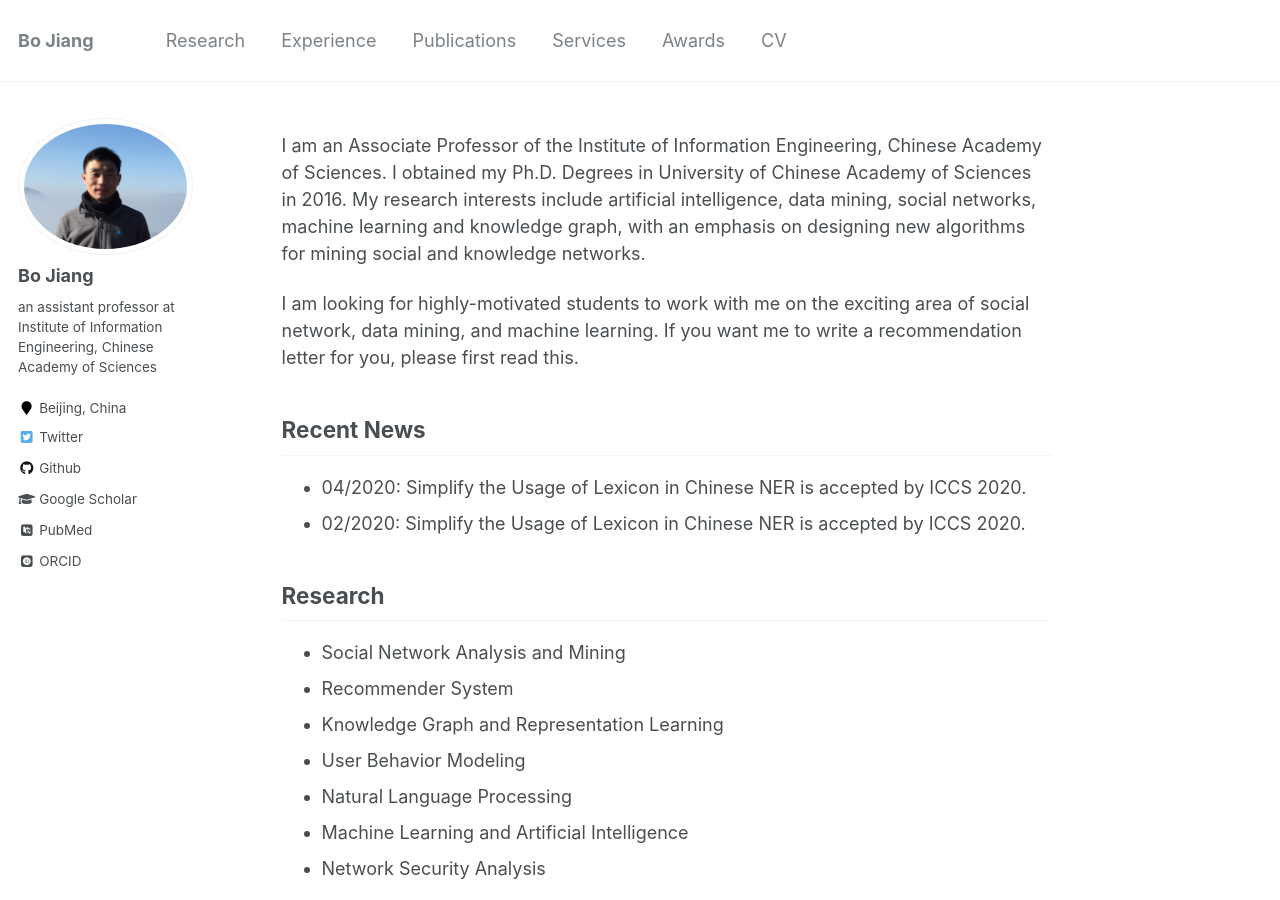
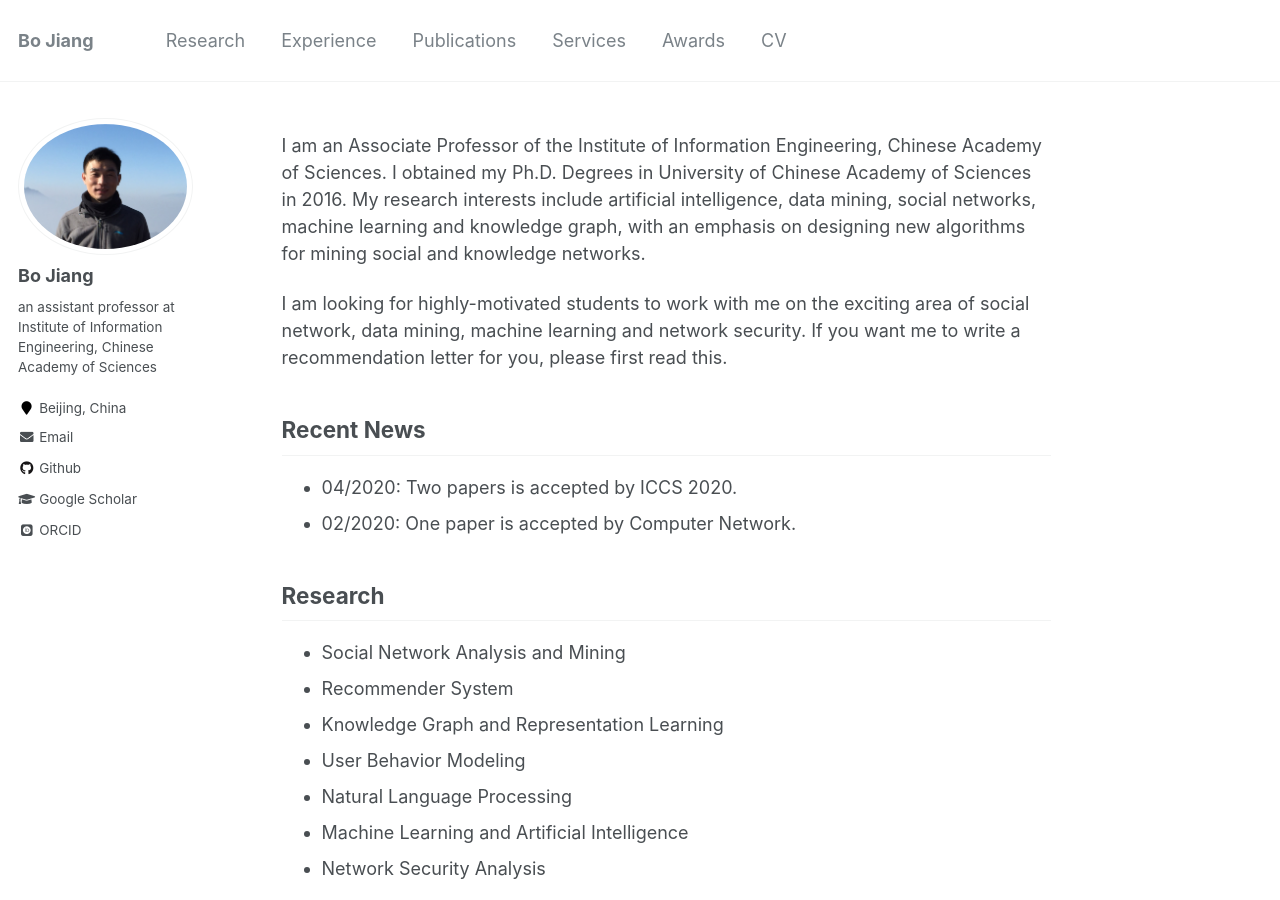
Before and after one commit to Gingber/gingber.github.io, a Jekyll site: the page built from _pages/about.md, in a window 1280 px wide and 900 px high. Built offline with Jekyll 4.4.1, drawn with Linux system fonts in a browser that asks for light colours; some web fonts are replaced; part of the change alters nothing that is shown.

Commit message:
forth commit

```diff
--- a/_config.yml
+++ b/_config.yml
@@ -10,8 +10,8 @@ locale                   : "en-US"
 title                    : "Bo Jiang"
 title_separator          : "-"
 name                     : &name "Bo Jiang"
-description              : &description "personal description"
-url                      : https://Gingber.github.io # the base hostname & protocol for your site e.g. "https://mmistakes.github.io" https://academicpages.github.io
+description              : &description "Assistant Professor \n\ Institute of Information Engineering, Chinese Academy of Sciences"
+url                      : https://Gingber.github.io # the base hostname & protocol for your site e.g. "https://mmistakes.github.io"  http://127.0.0.1:4000
 baseurl                  : "" # the subpath of your site, e.g. "/blog"
 repository               : "Gingber/Gingber.github.io"
 teaser                   :  # filename of teaser fallback teaser image placed in /images/, .e.g. "500x300.png"
@@ -85,10 +85,10 @@ author:
   bio              : "an assistant professor at Institute of Information Engineering, Chinese Academy of Sciences"
   location         : "Beijing, China"
   employer         :
-  pubmed           : "https://www.ncbi.nlm.nih.gov/pubmed/?term=john+snow"
-  googlescholar    : "http://yourfullgooglescholarurl.com"
-  email            :
-  researchgate     :  # example: "https://www.researchgate.net/profile/yourprofile"
+  pubmed           : # "https://www.ncbi.nlm.nih.gov/pubmed/?term=john+snow"
+  googlescholar    : "https://scholar.google.com/citations?user=Pp0ON9kAAAAJ&hl=zh-CN"
+  email            : "jiangbo@iie.ac.cn"
+  researchgate     : # example: "https://www.researchgate.net/profile/yourprofile"
   uri              :
   bitbucket        :
   codepen          :
@@ -96,20 +96,20 @@ author:
   flickr           :
   facebook         :
   foursquare       :
-  github           : "academicpages"
+  github           : "Gingber"
   google_plus      :
   keybase          :
   instagram        :
-  impactstory      : #"https://profiles.impactstory.org/u/xxxx-xxxx-xxxx-xxxx"
+  impactstory      : # "https://profiles.impactstory.org/u/xxxx-xxxx-xxxx-xxxx"
   lastfm           :
   linkedin         :
-  orcid            : "http://orcid.org/yourorcidurl"
+  orcid            : "https://orcid.org/000-0002-7185-990X"
   pinterest        :
   soundcloud       :
   stackoverflow    : # http://stackoverflow.com/users/123456/username
   steam            :
   tumblr           :
-  twitter          : "replacethistwitterhandle"
+  twitter          : #"replacethistwitterhandle"
   vine             :
   weibo            :
   xing             :
--- a/_pages/about.md
+++ b/_pages/about.md
@@ -11,13 +11,13 @@ redirect_from:
 
 I am an Associate Professor of the Institute of Information Engineering, Chinese Academy of Sciences. I obtained my Ph.D. Degrees in University of Chinese Academy of Sciences in 2016. My research interests include artificial intelligence, data mining, social networks, machine learning and knowledge graph, with an emphasis on designing new algorithms for mining social and knowledge networks.
 
-I am looking for highly-motivated students to work with me on the exciting area of social network, data mining, and machine learning. If you want me to write a recommendation letter for you, please first read this.
+I am looking for highly-motivated students to work with me on the exciting area of social network, data mining, machine learning and network security. If you want me to write a recommendation letter for you, please first read this.
 
 
 <h2 id="news">Recent News</h2>
 
-* 04/2020: Simplify the Usage of Lexicon in Chinese NER is accepted by ICCS 2020.
-* 02/2020: Simplify the Usage of Lexicon in Chinese NER is accepted by ICCS 2020.
+* 04/2020: Two papers is accepted by ICCS 2020.
+* 02/2020: One paper is accepted by Computer Network.
 
 <h2 id="research">Research</h2>
 * Social Network Analysis and Mining
```
